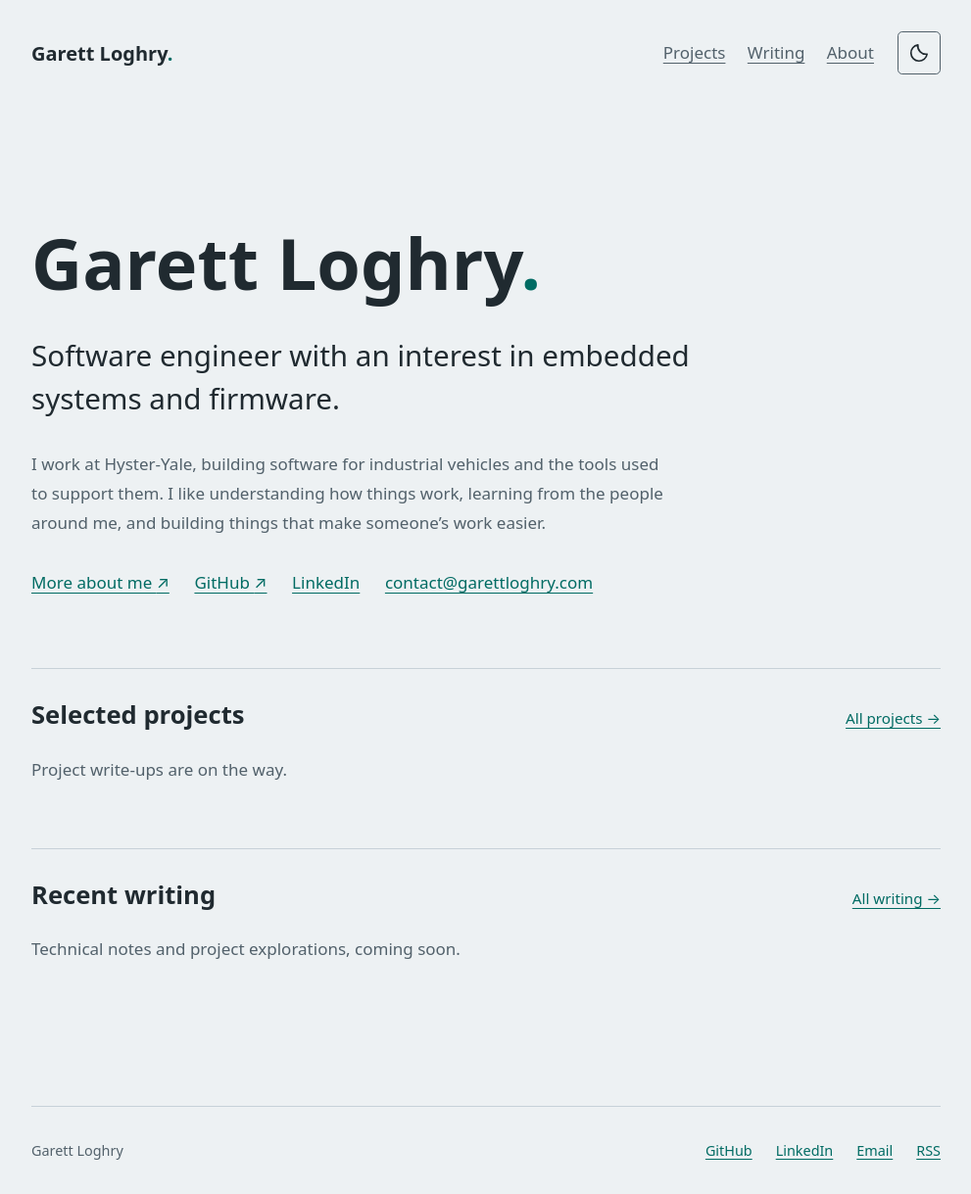
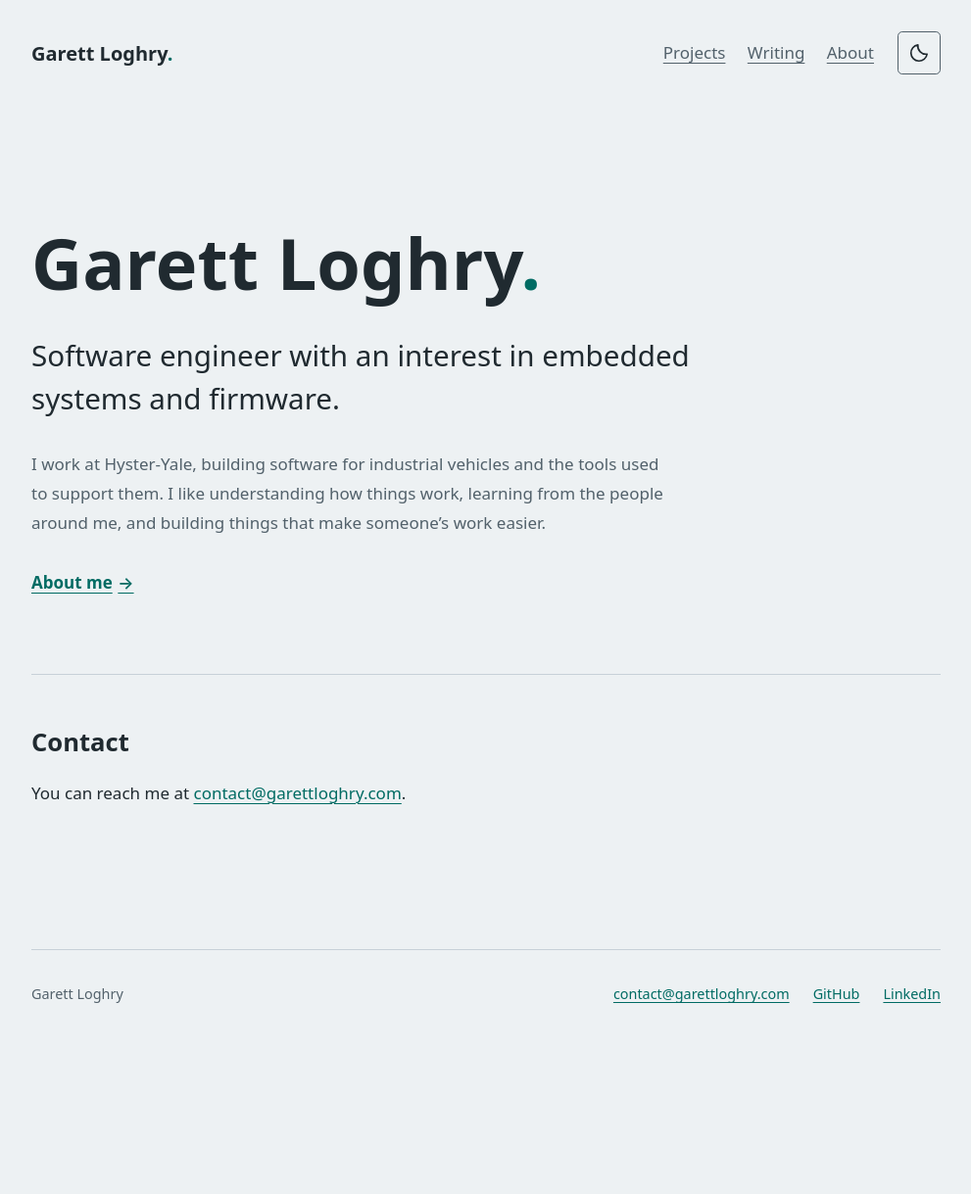
Before and after one commit to gloghry/gloghry.github.io, a Jekyll site: the page built from index.html, in a window 1280 px wide. Shown: the whole page at 98% size, without its empty margins (144-1135 px from the left). Built offline with Jekyll 4.4.1, drawn with Linux system fonts in a browser that asks for light colours; some web fonts are replaced; after the commit the page ends 1060 px from its top, so only the background shows below that.

Commit message:
Give each homepage link a clear role in the visitor journey (#55)
* Separate About navigation from email and profile links (#54)

* Organize homepage, contact, and profile links by visitor purpose (#54)

```diff
--- a/_layouts/default.html
+++ b/_layouts/default.html
@@ -30,6 +30,11 @@
     </button>
   </header>
   <main id="main" class="wrap" tabindex="-1">{{ content }}</main>
-  <footer class="site-footer wrap"><span>Garett Loghry</span><a href="https://github.com/gloghry">GitHub</a>{% if site.linkedin_url %}<a href="{{ site.linkedin_url | escape }}">LinkedIn</a>{% endif %}{% if site.email %}<a href="mailto:{{ site.email | escape }}">Email</a>{% endif %}<a href="{{ '/feed.xml' | relative_url }}">RSS</a></footer>
+  <footer class="site-footer wrap">
+    <span>Garett Loghry</span>
+    {% if site.email %}<a href="mailto:{{ site.email | escape }}">{{ site.email | escape }}</a>{% endif %}
+    <a href="https://github.com/gloghry">GitHub</a>
+    {% if site.linkedin_url %}<a href="{{ site.linkedin_url | escape }}">LinkedIn</a>{% endif %}
+  </footer>
 </body>
 </html>
--- a/about/index.html
+++ b/about/index.html
@@ -10,8 +10,6 @@ description: Garett Loghry on his work, background, and interest in embedded sys
 <p>Before engineering, I spent over a decade at Music World, where I worked in customer support, technical support, and eventually assistant management. That experience is still a big part of how I approach my work. I care about being someone people can ask for help, explaining things clearly, and understanding what someone is actually trying to accomplish.</p>
 <p>I want to keep growing as an engineer and eventually take on more technical leadership. I’m applying to WSU’s engineering and technology management master’s program while continuing to develop my experience in embedded systems and firmware. There’s a lot I still want to learn, and I enjoy having people around me who challenge how I think.</p>
 <p>This site is a place to share my projects and write about what I’m learning along the way.</p>
-{% if site.email %}
-<h2>Contact</h2>
-<p>You can reach me at <a href="mailto:{{ site.email | escape }}">{{ site.email | escape }}</a> or find me on {% if site.linkedin_url %}<a href="{{ site.linkedin_url | escape }}">LinkedIn</a> and {% endif %}<a href="https://github.com/gloghry">GitHub</a>.</p>
-{% endif %}
+<h2>Profiles</h2>
+<p><a href="https://github.com/gloghry">GitHub</a>{% if site.linkedin_url %} · <a href="{{ site.linkedin_url | escape }}">LinkedIn</a>{% endif %}</p>
 </article>
--- a/assets/styles.css
+++ b/assets/styles.css
@@ -73,7 +73,11 @@ h2 { font-size:1.6rem; }
 h3 { font-size:1.2rem; }
 .lede { font-size:clamp(1.35rem,3.4vw,1.85rem); line-height:1.5;  }
 .intro { max-width:41rem; color:var(--muted); }
-.link-row { display:flex; gap:1.6rem; flex-wrap:wrap; margin-top:2rem; }
+.hero-actions { display:flex; align-items:center; flex-wrap:wrap; gap:.5rem 1.5rem; margin-top:1.5rem; }
+.hero-actions a { display:inline-flex; align-items:center; gap:.35rem; min-height:44px; }
+.hero-primary { font-weight:600; }
+.hero-secondary { color:var(--muted); font-size:.95rem; }
+.contact-address { overflow-wrap:anywhere; }
 .home-section { padding-block:2rem 3rem; border-top:1px solid var(--line); }
 .section-heading { display:flex; justify-content:space-between; align-items:baseline; gap:1rem; flex-wrap:wrap; margin-bottom:1.5rem; }
 .section-heading h2 { margin:0; }
@@ -92,6 +96,7 @@ blockquote { margin-inline:0; padding-left:1.5rem; border-left:3px solid var(--a
 img { max-width:100%; height:auto; }
 .site-footer { display:flex; gap:1.5rem; flex-wrap:wrap; margin-top:5rem; padding-block:2rem; border-top:1px solid var(--line); font-size:.9rem; color:var(--muted); }
 .site-footer span { margin-right:auto; }
+.site-footer a { min-width:0; max-width:100%; overflow-wrap:anywhere; }
 @media (max-width:600px) { .site-header { gap:1rem; padding-block:1.4rem; } .wordmark { flex-basis:100%; } nav { gap:1rem; } #theme-toggle { margin-left:auto; } .hero { padding-block:3rem; } .wrap { width:calc(100% - 2rem); } .page-heading { padding-top:2rem; } }
 
 .about-portrait { float:right; width:15rem; max-width:42%; height:auto; margin:.5rem 0 1.5rem 2rem; border:1px solid var(--line); border-radius:.5rem; image-orientation:from-image; }
--- a/index.html
+++ b/index.html
@@ -1,18 +1,35 @@
 ---
 description: Software engineer with an interest in embedded systems and firmware.
 ---
+{% assign projects = site.projects | sort: 'order' %}
 <section class="hero">
   <h1>Garett Loghry<span class="accent">.</span></h1>
   <p class="lede">Software engineer with an interest in embedded systems and firmware.</p>
   <p class="intro">I work at Hyster-Yale, building software for industrial vehicles and the tools used to support them. I like understanding how things work, learning from the people around me, and building things that make someone’s work easier.</p>
-  <div class="link-row"><a href="{{ '/about/' | relative_url }}">More about me <span aria-hidden="true">↗</span></a><a href="https://github.com/gloghry">GitHub <span aria-hidden="true">↗</span></a>{% if site.linkedin_url %}<a href="{{ site.linkedin_url | escape }}">LinkedIn</a>{% endif %}{% if site.email %}<a href="mailto:{{ site.email | escape }}">{{ site.email | escape }}</a>{% endif %}</div>
+  <div class="hero-actions">
+    {% if projects.size > 0 %}
+    <a class="hero-primary" href="{{ '/projects/' | relative_url }}">View projects <span aria-hidden="true">→</span></a>
+    <a class="hero-secondary" href="{{ '/about/' | relative_url }}">About me</a>
+    {% else %}
+    <a class="hero-primary" href="{{ '/about/' | relative_url }}">About me <span aria-hidden="true">→</span></a>
+    {% endif %}
+  </div>
 </section>
+{% if projects.size > 0 %}
 <section class="home-section" aria-labelledby="projects-heading">
   <div class="section-heading"><h2 id="projects-heading">Selected projects</h2><a href="{{ '/projects/' | relative_url }}">All projects →</a></div>
-  {% assign projects = site.projects | sort: 'order' %}
-  {% for project in projects limit:3 %}<article class="entry"><h3><a href="{{ project.url | relative_url }}">{{ project.title | escape }}</a></h3><p>{{ project.description | escape }}</p></article>{% else %}<p class="muted">Project write-ups are on the way.</p>{% endfor %}
+  {% for project in projects limit:3 %}<article class="entry"><h3><a href="{{ project.url | relative_url }}">{{ project.title | escape }}</a></h3><p>{{ project.description | escape }}</p></article>{% endfor %}
 </section>
+{% endif %}
+{% if site.posts.size > 0 %}
 <section class="home-section" aria-labelledby="writing-heading">
   <div class="section-heading"><h2 id="writing-heading">Recent writing</h2><a href="{{ '/writing/' | relative_url }}">All writing →</a></div>
-  {% for post in site.posts limit:3 %}<article class="entry"><time class="muted" datetime="{{ post.date | date_to_xmlschema }}">{{ post.date | date: '%b %-d, %Y' }}</time><h3><a href="{{ post.url | relative_url }}">{{ post.title | escape }}</a></h3><p>{{ post.description | escape }}</p></article>{% else %}<p class="muted">Technical notes and project explorations, coming soon.</p>{% endfor %}
+  {% for post in site.posts limit:3 %}<article class="entry"><time class="muted" datetime="{{ post.date | date_to_xmlschema }}">{{ post.date | date: '%b %-d, %Y' }}</time><h3><a href="{{ post.url | relative_url }}">{{ post.title | escape }}</a></h3><p>{{ post.description | escape }}</p></article>{% endfor %}
 </section>
+{% endif %}
+{% if site.email %}
+<section class="home-section" id="contact" aria-labelledby="contact-heading">
+  <h2 id="contact-heading">Contact</h2>
+  <p>You can reach me at <a class="contact-address" href="mailto:{{ site.email | escape }}">{{ site.email | escape }}</a>.</p>
+</section>
+{% endif %}
--- a/writing/index.html
+++ b/writing/index.html
@@ -3,4 +3,5 @@ title: Writing
 description: Technical notes and project explorations by Garett Loghry.
 ---
 <header class="page-heading"><p class="eyebrow">Notes & explorations</p><h1>Writing</h1><p class="lede">A place to work through technical ideas and share what I learn.</p></header>
+<p><a href="{{ '/feed.xml' | relative_url }}">Subscribe via RSS</a></p>
 {% for post in site.posts %}<article class="entry"><time class="muted" datetime="{{ post.date | date_to_xmlschema }}">{{ post.date | date: '%B %-d, %Y' }}</time><h2><a href="{{ post.url | relative_url }}">{{ post.title | escape }}</a></h2><p>{{ post.description | escape }}</p>{% if post.tags.size > 0 %}<p class="muted">{{ post.tags | join: ' · ' | escape }}</p>{% endif %}</article>{% else %}<p class="muted">No posts yet. Technical notes and project explorations are on the way.</p>{% endfor %}
```
Also changed, not shown: docs/plan.md (+16 -0 lines).
